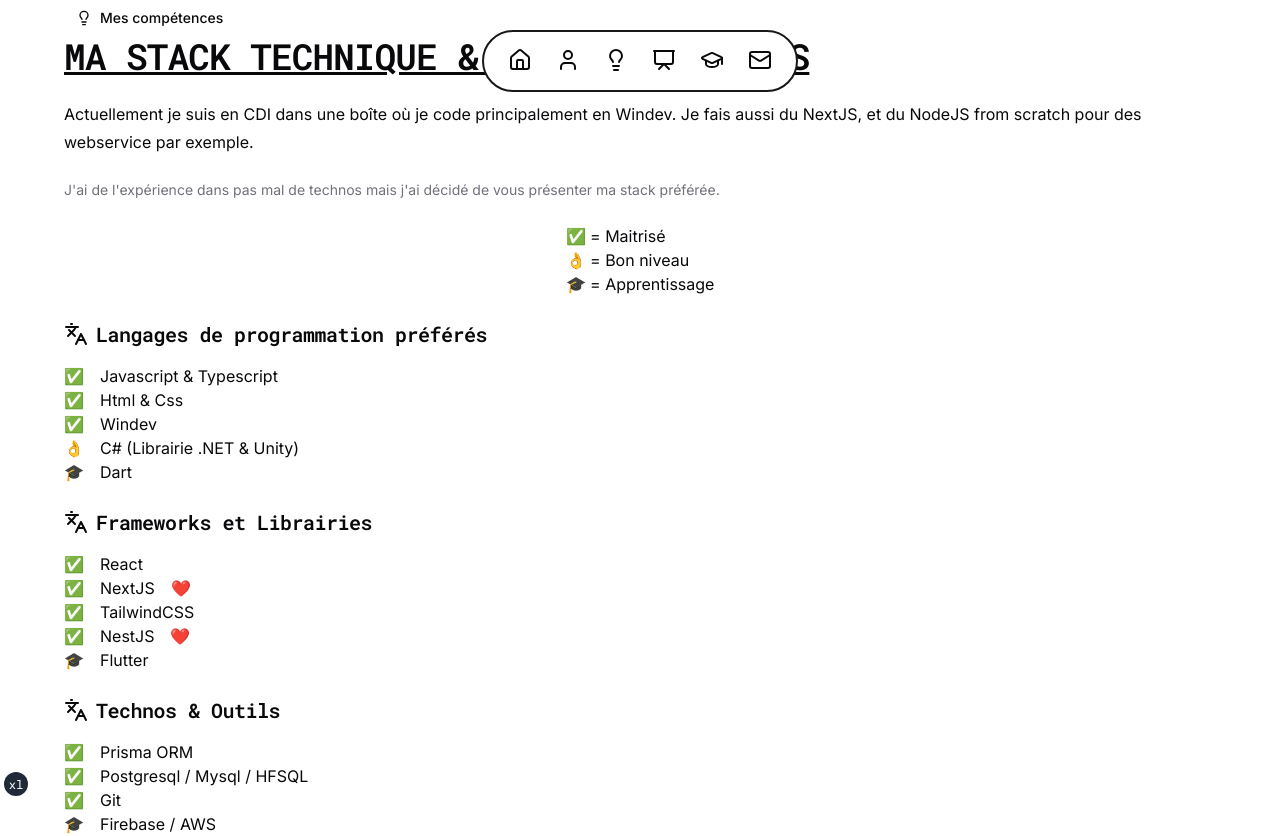
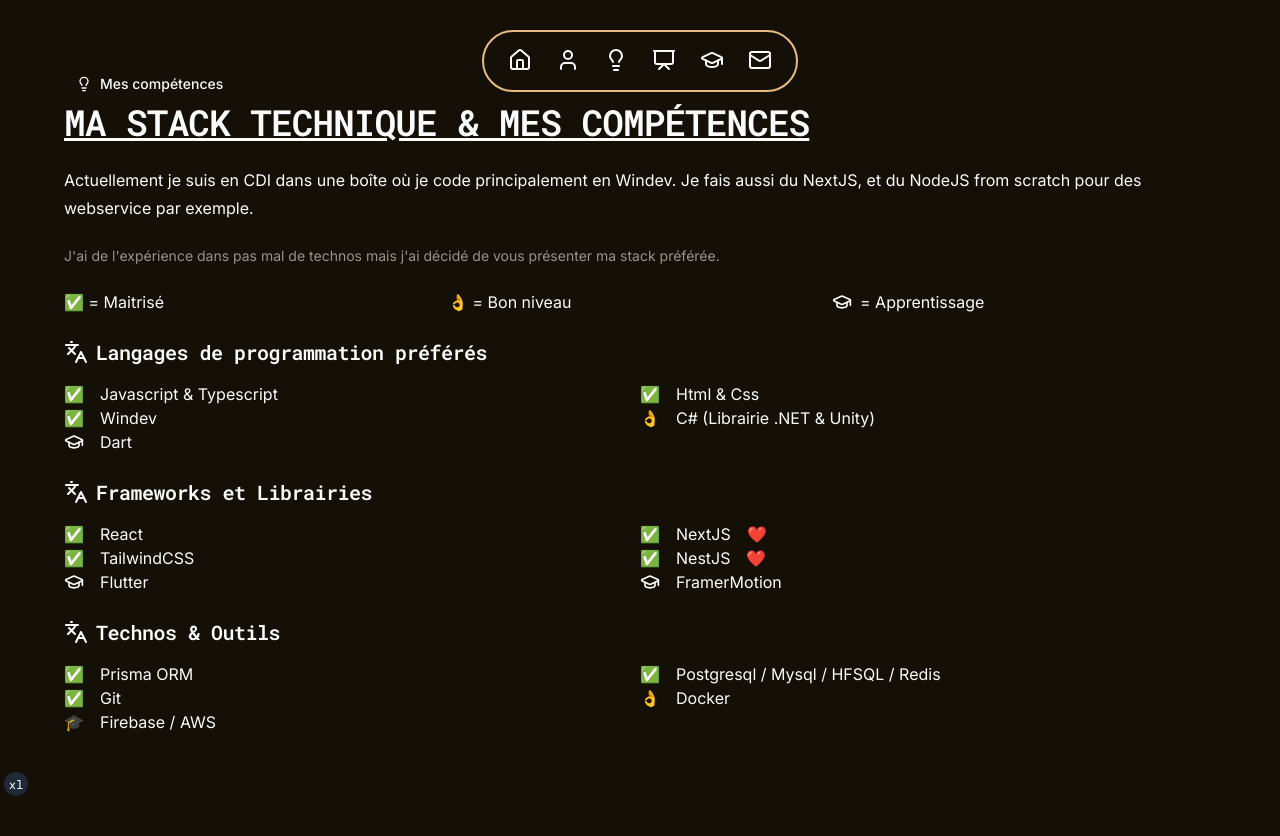
Before and after one commit to lorenzo-237/my-portfolio, a Next.js app: page /skills in a window 1280 px wide. After the commit the page ends 800 px from the top, so only its background shows below. Built offline with nearby package versions, Linux system fonts and the light colour scheme.

Commit message:
adjustement + theme

```diff
--- a/src/app/globals.css
+++ b/src/app/globals.css
@@ -4,33 +4,41 @@
 
 @layer base {
   :root {
-    --background: 0 0% 100%;
-    --foreground: 240 10% 3.9%;
+    /* Name: custom color palette
+       Author: Ilias Ism
+       URL: https://gradient.page */
 
-    --card: 0 0% 100%;
-    --card-foreground: 240 10% 3.9%;
+    /* CSS: .bg-gradient { background: var(--gradient) } */
+    --gradient: #e6b980;
 
-    --popover: 0 0% 100%;
-    --popover-foreground: 240 10% 3.9%;
+    --background: 36 43.550000000000004% 5.6%;
+    --foreground: 36 6.7% 98.5%;
 
-    --primary: 240 5.9% 10%;
-    --primary-foreground: 0 0% 98%;
+    --muted: 36 33.5% 21%;
+    --muted-foreground: 36 6.7% 57%;
 
-    --secondary: 240 4.8% 95.9%;
-    --secondary-foreground: 240 5.9% 10%;
+    --popover: 36 51.6% 9.1%;
+    --popover-foreground: 36 6.7% 98.5%;
 
-    --muted: 240 4.8% 95.9%;
-    --muted-foreground: 240 3.8% 46.1%;
+    --card: 36 51.6% 9.1%;
+    --card-foreground: 36 6.7% 98.5%;
 
-    --accent: 240 4.8% 95.9%;
-    --accent-foreground: 240 5.9% 10%;
+    --border: 36 33.5% 21%;
+    --input: 36 33.5% 21%;
 
-    --destructive: 0 84.2% 60.2%;
-    --destructive-foreground: 0 0% 98%;
+    --primary: 36 67% 70%;
+    --primary-foreground: 36 6.7% 7%;
 
-    --border: 240 5.9% 90%;
-    --input: 240 5.9% 90%;
-    --ring: 240 10% 3.9%;
+    --secondary: 36 33.5% 21%;
+    --secondary-foreground: 36 6.7% 98.5%;
+
+    --accent: 36 33.5% 21%;
+    --accent-foreground: 36 6.7% 98.5%;
+
+    --destructive: 0 62.8% 30.6%;
+    --destructive-foreground: 36 6.7% 98.5%;
+
+    --ring: 36 67% 70%;
 
     --radius: 0.5rem;
   }
@@ -75,13 +83,18 @@
   }
 }
 
+.bg-gradient {
+  background: var(--gradient);
+}
+
 .shadow {
   position: absolute;
+  z-index: 5;
   background: hsl(var(--primary) / 0%);
   border-radius: 24px;
   rotate: 35deg;
 
-  width: 260px;
+  width: 230px;
   top: 200px;
   height: 400px;
   filter: blur(150px);
--- a/src/components/Hero/Socials.tsx
+++ b/src/components/Hero/Socials.tsx
@@ -2,35 +2,41 @@
 import React from 'react';
 import { buttonVariants } from '../ui/button';
 import { Linkedin } from 'lucide-react';
+import { cn } from '@/lib/utils';
+import Link from 'next/link';
 
 function Socials() {
   return (
-    <div>
-      <a
-        rel='noreferrer noopener'
+    <div className='relative z-20'>
+      <Link
         href='https://github.com/lorenzo-237'
         target='_blank'
-        className={buttonVariants({
-          variant: 'ghost',
-          size: 'sm',
-        })}
+        className={cn(
+          buttonVariants({
+            variant: 'ghost',
+            size: 'sm',
+          }),
+          'z-20'
+        )}
       >
         <span className='sr-only'>Github icon</span>
         <GitHubLogoIcon className='w-5 h-5' />
-      </a>
+      </Link>
 
-      <a
-        rel='noreferrer noopener'
+      <Link
         href='https://www.linkedin.com/'
         target='_blank'
-        className={buttonVariants({
-          variant: 'ghost',
-          size: 'sm',
-        })}
+        className={cn(
+          buttonVariants({
+            variant: 'ghost',
+            size: 'sm',
+          }),
+          'z-20'
+        )}
       >
         <span className='sr-only'>Linkedin icon</span>
         <Linkedin size='20' />
-      </a>
+      </Link>
     </div>
   );
 }
--- a/src/components/landing/AboutMe.tsx
+++ b/src/components/landing/AboutMe.tsx
@@ -22,9 +22,9 @@
             <ul className='space-y-6'>
               <li>
                 <Typography variant='p'>
-                  Enthousiaste et passionné par le développement d'applications, je suis un apprenant perpétuel,
+                  Enthousiaste et passionné par le développement d&apos;applications, je suis un apprenant perpétuel,
                   toujours à la recherche de nouveaux défis pour enrichir mes{' '}
-                  <Link href='/skills' className='text-blue-700 font-semibold underline-offset-4 hover:underline'>
+                  <Link href='/skills' className='text-primary underline-offset-4 hover:underline'>
                     compétences
                   </Link>
                   .
@@ -32,16 +32,16 @@
               </li>
               <li>
                 <Typography variant='p'>
-                  Ma curiosité m'amène souvent à explorer des projets open source dans les technologies et langages qui
-                  m'intéressent, tels que <b>Typescript & React</b>.
+                  Ma curiosité m&apos;amène souvent à explorer des projets open source dans les technologies et langages
+                  qui m&apos;intéressent, tels que <b>Typescript & React</b>.
                 </Typography>
               </li>
 
               <li>
                 <Typography variant='p'>
-                  Je suis quelqu'un de très sérieux et professionnel, surtout quand il s'agit de mon travail, mais
-                  j'apprécie aussi la détente et l'humour, car je pense qu'il est important de savoir allier les deux
-                  pour créer une atmosphère de travail agréable et productive.
+                  Je suis quelqu&apos;un de très sérieux et professionnel, surtout quand il s&apos;agit de mon travail,
+                  mais j&apos;apprécie aussi la détente et l&apos;humour, car je pense qu&apos;il est important de
+                  savoir allier les deux pour créer une atmosphère de travail agréable et productive.
                 </Typography>
               </li>
             </ul>
@@ -49,7 +49,8 @@
 
           <div className='w-full'>
             <Typography variant='muted'>
-              PS: Je maîtrise le front-end et le back-end, même si je l'avoue, j'ai une préférence pour le back-end 😆
+              PS: Je maîtrise le front-end et le back-end, même si je l&apos;avoue, j&apos;ai une préférence pour le
+              back-end 😆
             </Typography>
           </div>
 
--- a/src/components/landing/HeroSection.tsx
+++ b/src/components/landing/HeroSection.tsx
@@ -41,7 +41,6 @@
             <Typography variant='h3' className='text-center text-lg uppercase'>
               Bienvenue sur mon portfolio 😉
             </Typography>
-
             <div className='shadow'></div>
           </div>
         </LayoutContent>
--- a/src/components/landing/Skills.tsx
+++ b/src/components/landing/Skills.tsx
@@ -2,7 +2,7 @@
 import { Layout, LayoutContent } from '../pages/layout';
 import { Button } from '../ui/button';
 import { Typography } from '../ui/typography';
-import { Languages, Lightbulb } from 'lucide-react';
+import { GraduationCap, Languages, Lightbulb } from 'lucide-react';
 
 function Skills() {
   return (
@@ -28,16 +28,20 @@
               </li>
               <li>
                 <Typography variant='muted'>
-                  J'ai de l'expérience dans pas mal de technos mais j'ai décidé de vous présenter ma stack préférée.
+                  J&apos;ai de l&apos;expérience dans pas mal de technos mais j&apos;ai décidé de vous présenter ma
+                  stack préférée.
                 </Typography>
               </li>
             </ul>
           </div>
-          <div>
-            <ul>
+          <div className='w-full'>
+            <ul className='grid grid-cols-2 sm:grid-cols-3'>
               <li>✅ = Maitrisé</li>
               <li>👌 = Bon niveau</li>
-              <li>🎓 = Apprentissage</li>
+              <li className='space-x-2 flex items-center'>
+                <GraduationCap className='size-5' />
+                <span> = Apprentissage</span>
+              </li>
             </ul>
           </div>
           <div className='w-full space-y-4'>
@@ -45,7 +49,7 @@
               <Languages />
               Langages de programmation préférés
             </Typography>
-            <ul className=''>
+            <ul className='grid grid-cols-1 sm:grid-cols-2'>
               <li className='space-x-4'>
                 <span>✅</span>
                 <span>Javascript & Typescript</span>
@@ -62,8 +66,8 @@
                 <span>👌</span>
                 <span>C# (Librairie .NET & Unity)</span>
               </li>
-              <li className='space-x-4'>
-                <span>🎓</span>
+              <li className='space-x-4 flex items-center'>
+                <GraduationCap className='size-5' />
                 <span>Dart</span>
               </li>
             </ul>
@@ -73,7 +77,7 @@
               <Languages />
               Frameworks et Librairies
             </Typography>
-            <ul className=''>
+            <ul className='grid grid-cols-1 sm:grid-cols-2'>
               <li className='space-x-4'>
                 <span>✅</span>
                 <span>React</span>
@@ -92,9 +96,13 @@
                 <span>NestJS</span>
                 <span>❤️</span>
               </li>
-              <li className='space-x-4'>
-                <span>🎓</span>
+              <li className='space-x-4 flex items-center'>
+                <GraduationCap className='size-5' />
                 <span>Flutter</span>
+              </li>
+              <li className='space-x-4 flex items-center'>
+                <GraduationCap className='size-5' />
+                <span>FramerMotion</span>
               </li>
             </ul>
           </div>
@@ -103,18 +111,22 @@
               <Languages />
               Technos & Outils
             </Typography>
-            <ul className=''>
+            <ul className='grid grid-cols-1 sm:grid-cols-2'>
               <li className='space-x-4'>
                 <span>✅</span>
                 <span>Prisma ORM</span>
               </li>
               <li className='space-x-4'>
                 <span>✅</span>
-                <span>Postgresql / Mysql / HFSQL</span>
+                <span>Postgresql / Mysql / HFSQL / Redis</span>
               </li>
               <li className='space-x-4'>
                 <span>✅</span>
                 <span>Git</span>
+              </li>
+              <li className='space-x-4'>
+                <span>👌</span>
+                <span>Docker</span>
               </li>
               <li className='space-x-4'>
                 <span>🎓</span>
```
Also changed, not shown: 1 other file (tests, documents, lock files or other folders).
